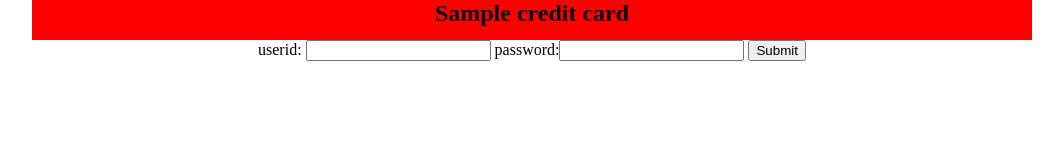
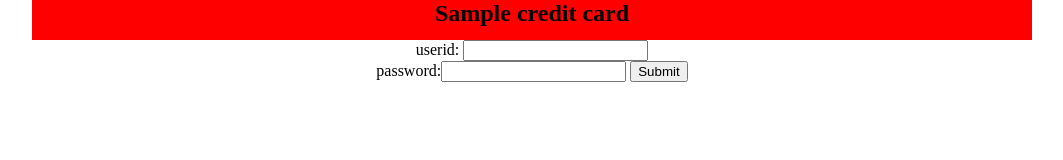
Before and after one commit to NavyaLingisetty/lingisetty-00, a plain HTML site: page index.html in a window 1280 px wide. Shown: the whole page, without its empty margins (108-1171 px from the left). Drawn offline with Linux system fonts and the light colour scheme.

Commit message:
Update index.html

```diff
--- a/index.html
+++ b/index.html
@@ -22,7 +22,7 @@
 <h2 align=center>Sample credit card</h2>
 </div>
 <form onsubmit="loginhome.html" align=center>
-userid:  <input type=text />
+userid:  <input type=text /><br>
 password:<input type=password  />
 <input type=button value=Submit /></form>
 </body>
```
